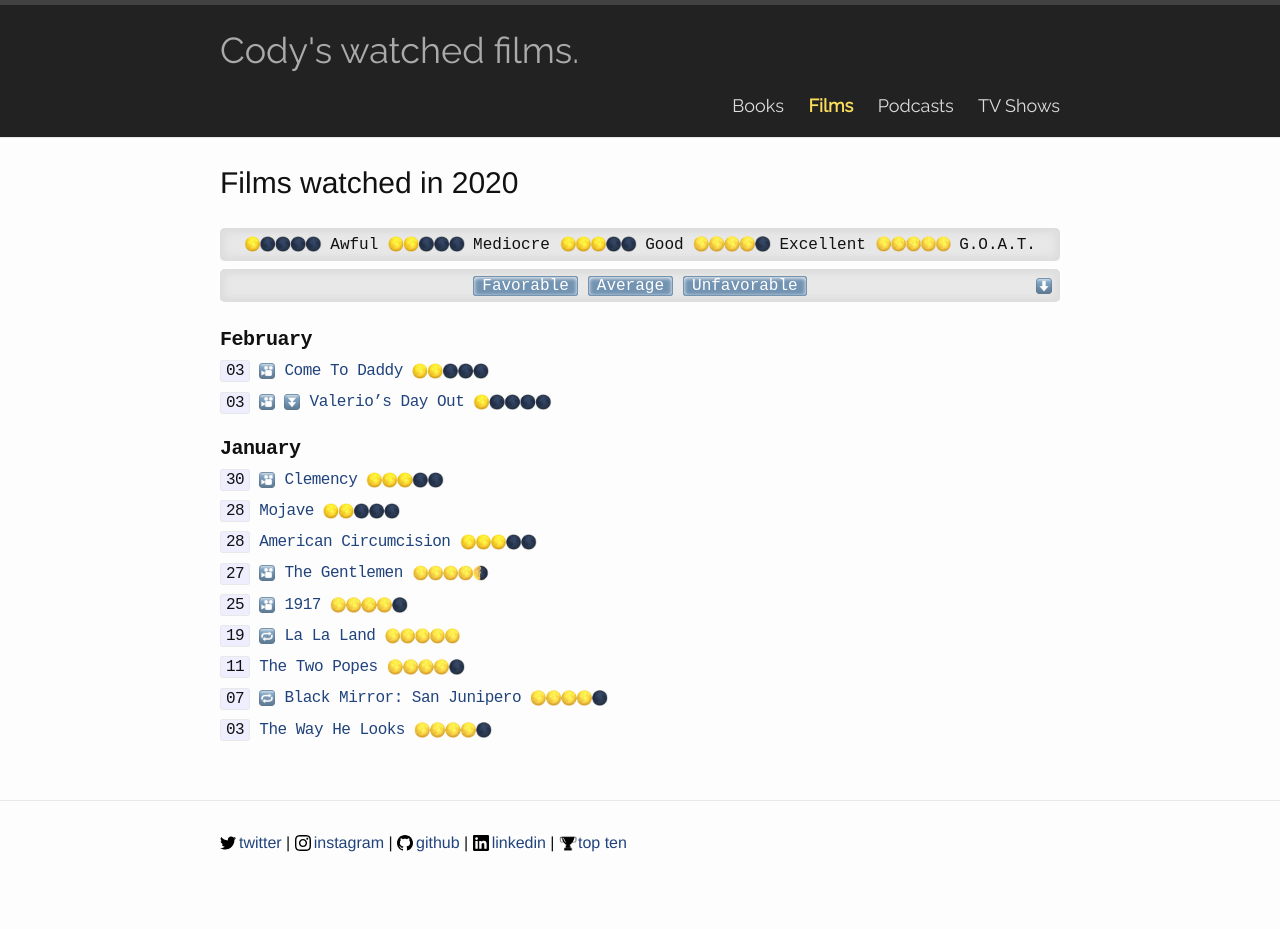
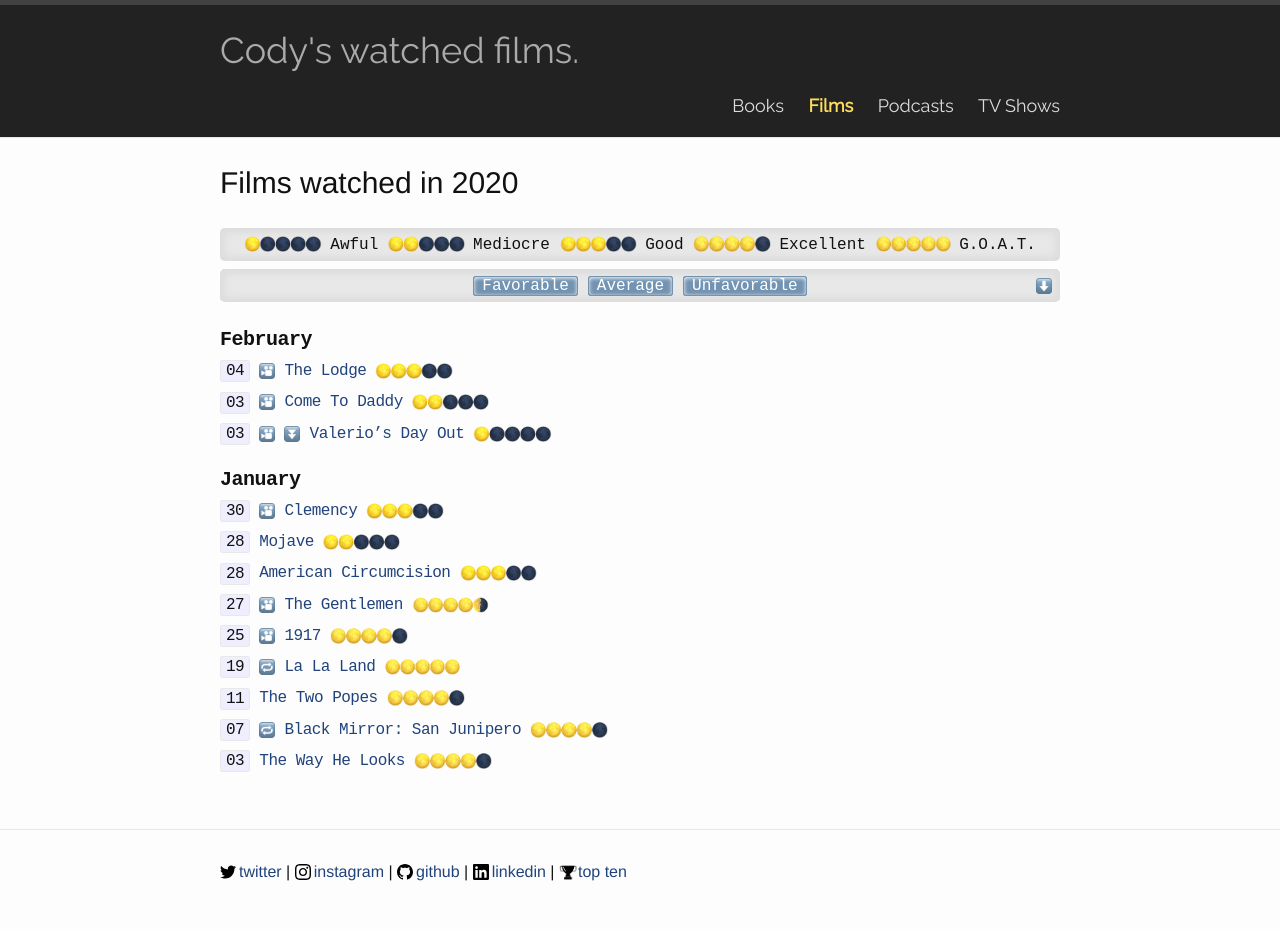
Before and after one commit to codydalerodgers/personal-blog, a Jekyll site: the page built from _films/2020.md, in a window 1280 px wide. Built offline with Jekyll 4.4.1, drawn with Linux system fonts in a browser that asks for light colours; before the commit the page ends 900 px from its top, so only the background shows below that.

Commit message:
Watched the Lodge

```diff
--- a/_films/2020.md
+++ b/_films/2020.md
@@ -5,6 +5,8 @@
 category: films
 ---
 ## February
+`04` {{ site.tr }} [The Lodge](https://www.imdb.com/title/tt7347846/) {{ site.r3 }}
+
 `03` {{ site.tr }} [Come To Daddy](https://www.imdb.com/title/tt8816194/) {{ site.r2 }}
 
 `03` {{ site.tr }} {{ site.sh }} [Valerio's Day Out](https://embed.letterboxd.com/film/valerios-day-out/) {{ site.r1 }}
```
